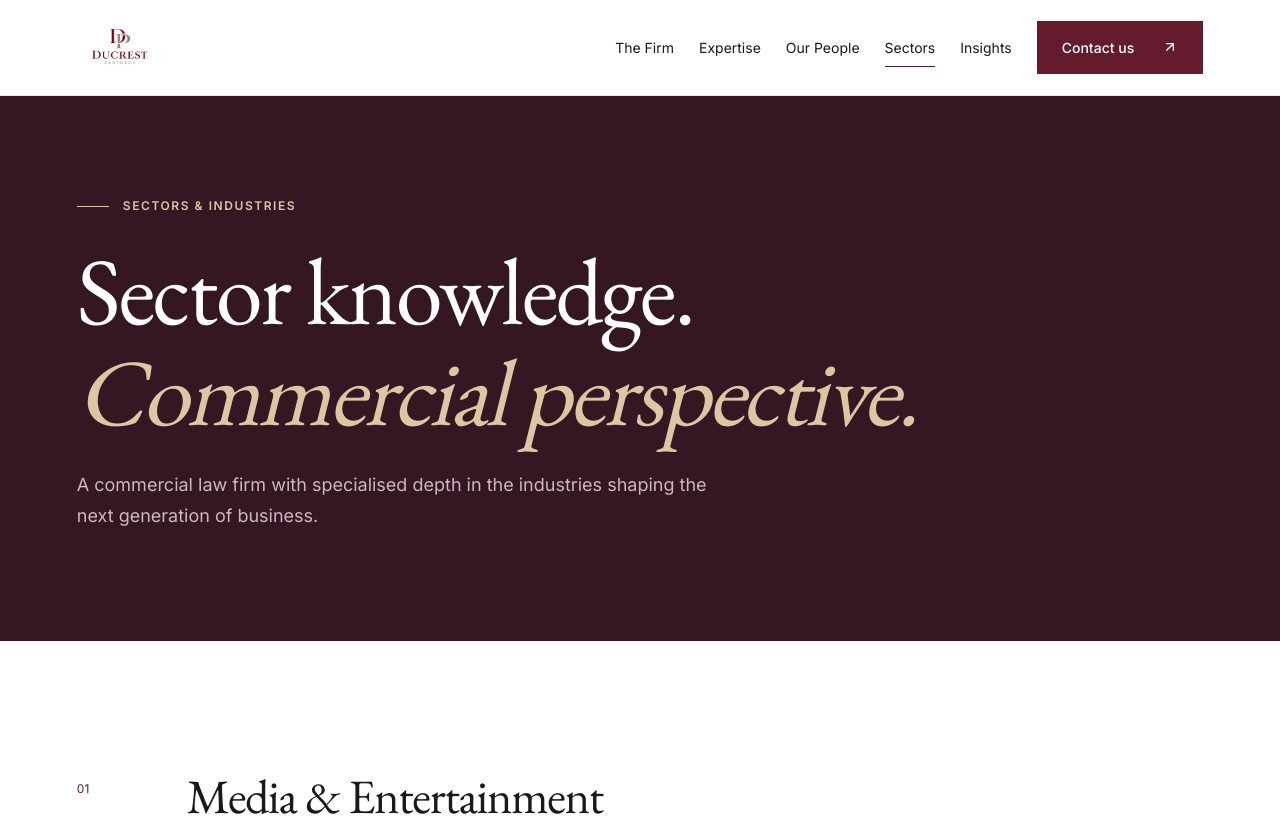
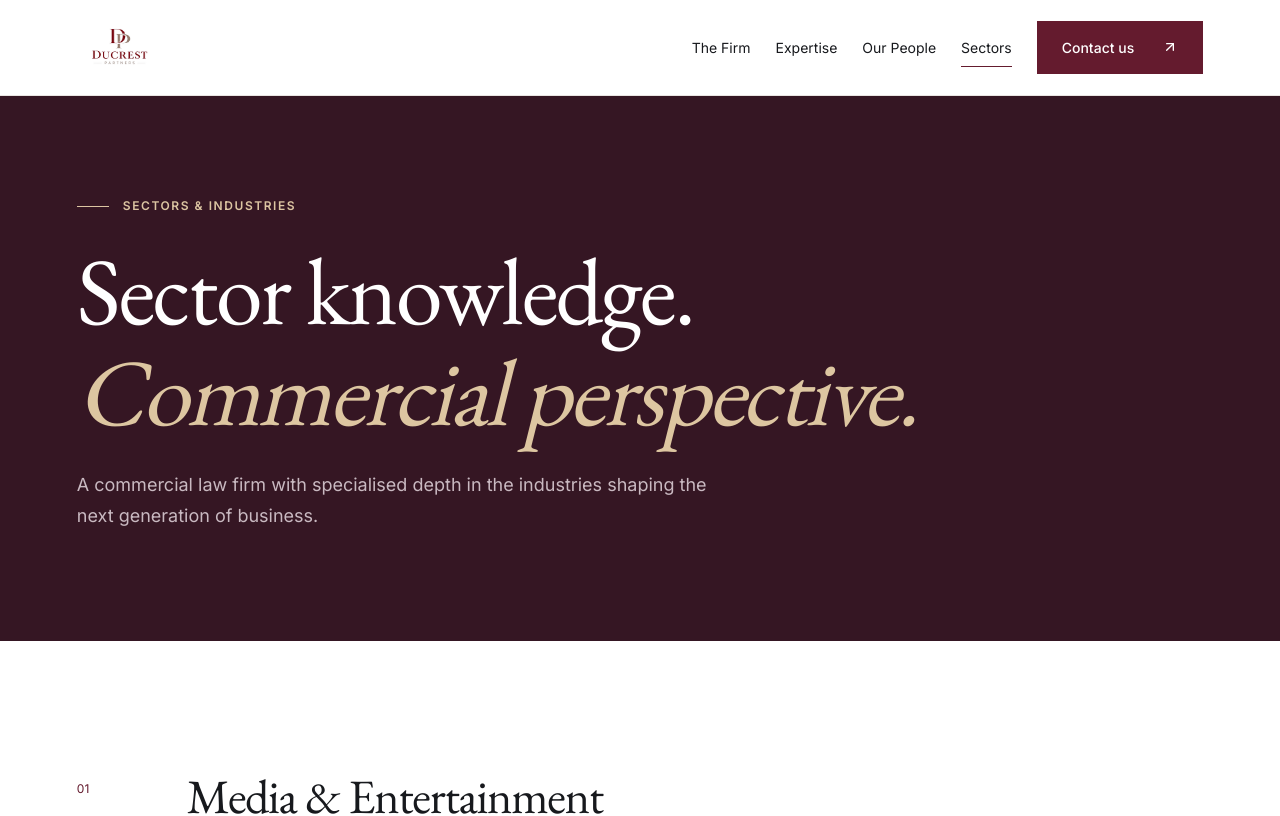
Before and after one commit to Pidika/DUCREST, a Next.js app: page /sectors in a window 1280 px wide. Shown: the top 816 px of the page. Built offline with nearby package versions, Linux system fonts and the light colour scheme.

Commit message:
Remove Insights until the CMS publishing phase

```diff
--- a/app/insights/page.tsx
+++ /dev/null
@@ -1,5 +0,0 @@
-import type {Metadata} from 'next';
-import data from '@/lib/content.json';
-import {PageHero,ContactBand} from '@/components/site/content';
-export const metadata:Metadata={title:'News & Insights',description:'Thought leadership, legal alerts and events from Ducrest Partners.'};
-export default function Insights(){return <><PageHero label="News & insights" title={<>Ideas. Developments.<br/><em>Perspectives.</em></>}/><section className="wrap section insights-categories">{data.insightCategories.map((category,i)=><article key={category}><span className="service-number">0{i+1}</span><h2>{category}</h2><p>{category==='Events'?'No events published yet.':'No publications available yet.'}</p></article>)}</section><ContactBand/></>}
--- a/components/site/content.tsx
+++ b/components/site/content.tsx
@@ -8,4 +8,4 @@ export function Eyebrow({children,light=false}:{children:ReactNode;light?:boolea
 export function PageHero({label,title,description}:{label:string;title:ReactNode;description?:string}){return <section className="page-hero"><div className="wrap"><Eyebrow light>{label}</Eyebrow><h1>{title}</h1>{description&&<p className="hero-description">{description}</p>}</div></section>}
 export function ContactBand(){return <section className="contact-band"><div className="wrap"><div><Eyebrow light>Let’s talk</Eyebrow><h2>Let us know how<br/>we can <em>represent you.</em></h2></div><Link href="/contact/" className="button button-light">Contact the firm <ArrowUpRight size={20} aria-hidden="true"/></Link></div></section>}
 export function PeoplePreview(){return <section className="people-preview section"><div className="wrap"><div className="section-heading"><div><Eyebrow>Our people</Eyebrow><h2>Experience behind<br/><em>every mandate.</em></h2></div><Link href="/our-people/" className="text-link">Meet our team <ArrowUpRight size={18} aria-hidden="true"/></Link></div><div className="people-grid">{data.people.filter(p=>p.image).map(p=><Link href={'/our-people/#'+p.name.toLowerCase().replaceAll(' ','-')} className="person-preview" key={p.name}><div className="portrait"><img src={asset('/images/'+p.image)} alt={p.name} width="608" height="680" loading="lazy"/></div><div className="person-label"><div><h3>{p.name}</h3><p>{p.role}</p></div><ArrowUpRight size={23} aria-hidden="true"/></div><p className="person-focus">{p.focus}</p></Link>)}</div></div></section>}
-export function Footer(){return <footer className="site-footer"><div className="wrap"><div className="footer-top"><div><Link className="footer-name footer-brand" href="/" aria-label="Ducrest Partners — Home"><BrandLogo/></Link><p>We Protect. We Build. We Defend.</p></div><div><span className="footer-label">Explore</span><nav aria-label="Footer navigation"><Link href="/the-firm/">The Firm</Link><Link href="/expertise/">Expertise</Link><Link href="/our-people/">Our People</Link><Link href="/sectors/">Sectors</Link><Link href="/insights/">Insights</Link><Link href="/contact/">Contact</Link></nav></div><div><span className="footer-label">Get in touch</span><a href="mailto:info@ducrestpartners.com">info@ducrestpartners.com</a><a href="tel:+2348101632500">+234 810 163 2500</a><p>Lagos & Abuja, Nigeria</p></div></div><div className="footer-bottom"><span>© {new Date().getFullYear()} Ducrest Partners</span><div><Link href="/legal-notice/">Legal Notice</Link><Link href="/privacy/">Privacy Policy</Link><Link href="/terms-of-use/">Terms of Use</Link><Link href="/disclaimer/">Disclaimer</Link></div><div><a href="https://www.linkedin.com/company/ducrestpartners" target="_blank" rel="noopener noreferrer">LinkedIn</a><a href="https://www.instagram.com/ducrestpartners" target="_blank" rel="noopener noreferrer">Instagram</a></div></div></div></footer>}
+export function Footer(){return <footer className="site-footer"><div className="wrap"><div className="footer-top"><div><Link className="footer-name footer-brand" href="/" aria-label="Ducrest Partners — Home"><BrandLogo/></Link><p>We Protect. We Build. We Defend.</p></div><div><span className="footer-label">Explore</span><nav aria-label="Footer navigation"><Link href="/the-firm/">The Firm</Link><Link href="/expertise/">Expertise</Link><Link href="/our-people/">Our People</Link><Link href="/sectors/">Sectors</Link><Link href="/contact/">Contact</Link></nav></div><div><span className="footer-label">Get in touch</span><a href="mailto:info@ducrestpartners.com">info@ducrestpartners.com</a><a href="tel:+2348101632500">+234 810 163 2500</a><p>Lagos & Abuja, Nigeria</p></div></div><div className="footer-bottom"><span>© {new Date().getFullYear()} Ducrest Partners</span><div><Link href="/legal-notice/">Legal Notice</Link><Link href="/privacy/">Privacy Policy</Link><Link href="/terms-of-use/">Terms of Use</Link><Link href="/disclaimer/">Disclaimer</Link></div><div><a href="https://www.linkedin.com/company/ducrestpartners" target="_blank" rel="noopener noreferrer">LinkedIn</a><a href="https://www.instagram.com/ducrestpartners" target="_blank" rel="noopener noreferrer">Instagram</a></div></div></div></footer>}
--- a/components/site/header.tsx
+++ b/components/site/header.tsx
@@ -5,7 +5,7 @@ import {usePathname} from 'next/navigation';
 import {useState,useEffect} from 'react';
 import {Menu, ArrowUpRight, X} from 'lucide-react';
 import {Sheet,SheetTrigger,SheetContent,SheetTitle,SheetDescription,SheetClose} from '@/components/ui/sheet';
-const navigation=[['The Firm','/the-firm/'],['Expertise','/expertise/'],['Our People','/our-people/'],['Sectors','/sectors/'],['Insights','/insights/']];
+const navigation=[['The Firm','/the-firm/'],['Expertise','/expertise/'],['Our People','/our-people/'],['Sectors','/sectors/']];
 export function Header(){
  const path=usePathname();const [open,setOpen]=useState(false);const [scrolled,setScrolled]=useState(false);
  useEffect(()=>{const update=()=>setScrolled(window.scrollY>40);update();window.addEventListener('scroll',update,{passive:true});return()=>window.removeEventListener('scroll',update);},[]);
```
Also changed, not shown: 2 other files (tests, documents, lock files or other folders).
